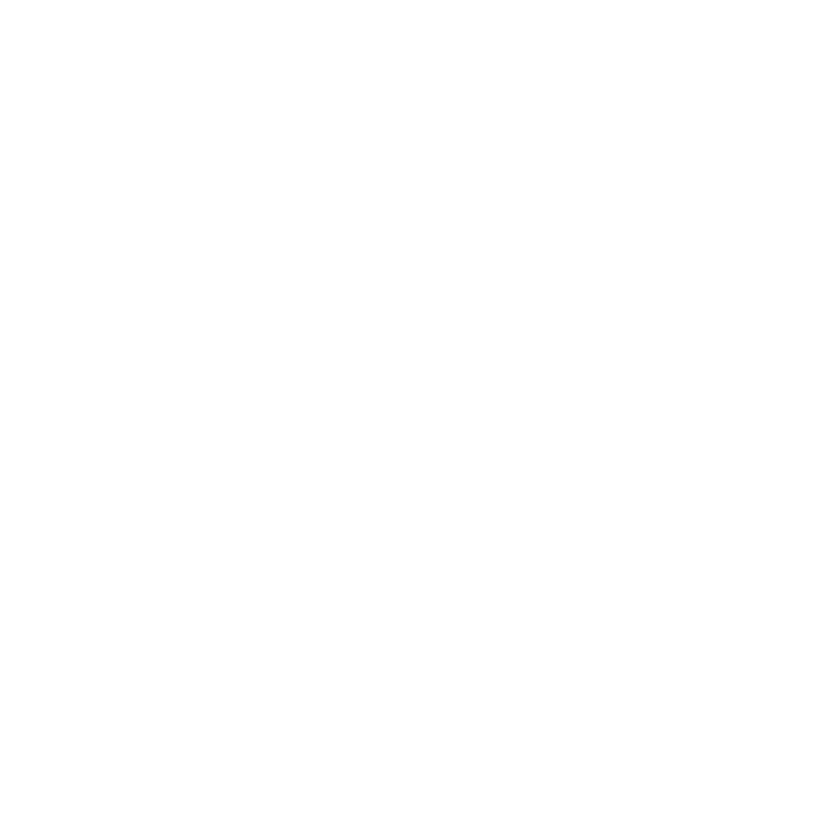
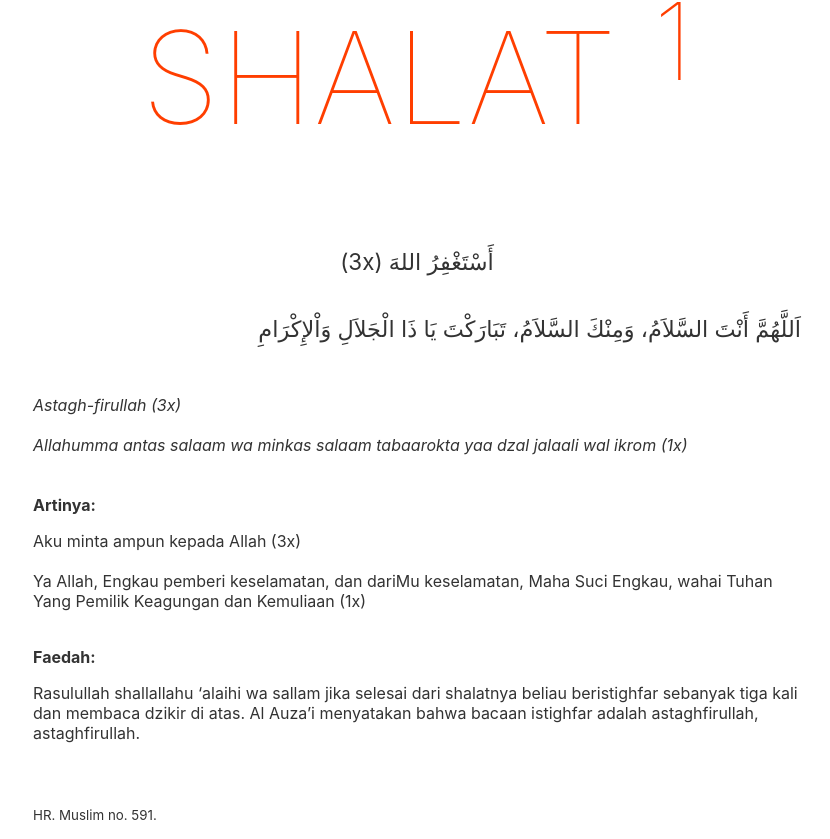
Before and after one commit to kubido/dzikir, a Svelte app: page /dzikir-setelah-shalat in a window 1280 px wide. Shown: the part 463-1302 px from the top of the page, without its empty margins (223-1053 px from the left). Before the commit the page ends 800 px from the top, so only its background shows below. Built offline with nearby package versions, Linux system fonts and the light colour scheme.

Commit message:
add dzikirSetelahShalat

```diff
--- a/src/components/Dzikir.svelte
+++ b/src/components/Dzikir.svelte
@@ -49,8 +49,10 @@
 
 <style>
   .arabic {
+    direction: rtl;
     text-align: right;
     font-size: 1.4em;
+    white-space: pre-line;
     line-height: 2em;
   }
   .translation {
@@ -58,6 +60,10 @@
   }
   #detail {
     text-align: left;
+  }
+
+  #detail i {
+    white-space: pre-line;
   }
 
   #navigation {
@@ -88,6 +94,9 @@
   #note {
     margin-top: 4em;
   }
+  #note * {
+    display: block;
+  }
 </style>
 
 <svelte:window on:mouseup={handleMouseUp} on:mousedown={handleMouseDown} />
@@ -104,14 +113,17 @@
       <p class="arabic center">{dzikir.header}</p>
     {/if}
     <p class="arabic">{dzikir.arabic}</p>
-
-    <sup>dibaca {dzikir.counter}x</sup>
+    {#if dzikir.counter}
+      <sup>dibaca {dzikir.counter}x</sup>
+    {/if}
     <div id="detail">
       <i>{dzikir.arabic_read}</i>
       <br />
       <br />
-      <b>Artinya:</b>
-      <p class="translation">{dzikir.translation}</p>
+      {#if dzikir.translation}
+        <b>Artinya:</b>
+        <p class="translation">{dzikir.translation}</p>
+      {/if}
       {#if dzikir.faedah}
         <b>Faedah:</b>
         <p>{dzikir.faedah}</p>
--- a/src/data.json
+++ b/src/data.json
@@ -404,5 +404,84 @@
         "HR. Ahmad 2: 290. Syaikh Syu’aib Al Arnauth mengatakan bahwa sanad hadits ini shahih sesuai syarat Muslim. Lihat komentar Syaikh Syu’aib Al Arnauth terhadap hadits ini untuk pengertian hummah diartikan dengan racun atau sengatan kalajengking."
       ]
     }
+  ],
+
+  "dzikirSetelahShalat": [
+    {
+      "id": 1,
+      "header": "أَسْتَغْفِرُ اللهَ (3x)",
+      "arabic": "اَللَّهُمَّ أَنْتَ السَّلاَمُ، وَمِنْكَ السَّلاَمُ، تَبَارَكْتَ يَا ذَا الْجَلاَلِ وَاْلإِكْرَامِ",
+      "arabic_read": "\nAstagh-firullah (3x)\n\nAllahumma antas salaam wa minkas salaam tabaarokta yaa dzal jalaali wal ikrom (1x)\n",
+      "translation": "Aku minta ampun kepada Allah (3x)\n\nYa Allah, Engkau pemberi keselamatan, dan dariMu keselamatan, Maha Suci Engkau, wahai Tuhan Yang Pemilik Keagungan dan Kemuliaan (1x)\n\n",
+      "counter": null,
+      "faedah": "Rasulullah shallallahu ‘alaihi wa sallam jika selesai dari shalatnya beliau beristighfar sebanyak tiga kali dan membaca dzikir di atas. Al Auza’i menyatakan bahwa bacaan istighfar adalah astaghfirullah, astaghfirullah.",
+      "sources": ["HR. Muslim no. 591."]
+    },
+    {
+      "id": 2,
+      "header": "",
+      "arabic": "لاَ إِلَـهَ إِلاَّ اللهُ وَحْدَهُ لاَ شَرِيْكَ لَهُ، لَهُ الْمُلْكُ وَلَهُ الْحَمْدُ وَهُوَ عَلَى كُلِّ شَيْءٍ قَدِيْرُ، \nاَللَّهُمَّ لاَ مَانِعَ لِمَا أَعْطَيْتَ، وَلاَ مُعْطِيَ لِمَا مَنَعْتَ، وَلاَ يَنْفَعُ ذَا الْجَدِّ مِنْكَ الْجَدُّ",
+      "arabic_read": "\nLaa ilaha illallah wahdahu laa syarika lah, lahul mulku wa lahul hamdu wa huwa ‘ala kulli syai-in qodiir.\n\nAllahumma laa maani’a limaa a’thoyta wa laa mu’thiya limaa mana’ta wa laa yanfa’u dzal jaddi minkal jaddu.\n",
+      "translation": "“Tiada Rabb yang berhak disembah selain Allah Yang Maha Esa, tidak ada sekutu bagi-Nya. Bagi-Nya puji dan bagi-Nya kerajaan. Dia Maha Kuasa atas segala sesuatu. \n\nYa Allah, tidak ada yang mencegah apa yang Engkau berikan dan tidak ada yang memberi apa yang Engkau cegah. Tidak berguna kekayaan dan kemuliaan itu bagi pemiliknya (selain iman dan amal shalihnya yang menyelamatkan dari siksaan). Hanya dari-Mu kekayaan dan kemuliaan.\n\n",
+      "counter": 1,
+      "faedah": "",
+      "sources": ["HR. Bukhari no. 844 dan Muslim no. 593."]
+    },
+    {
+      "id": 3,
+      "header": "",
+      "arabic": "لاَ إِلَـهَ إِلاَّ اللهُ وَحْدَهُ لاَ شَرِيْكَ لَهُ، لَهُ الْمُلْكُ وَلَهُ الْحَمْدُ وَهُوَ عَلَى كُلِّ شَيْءٍ قَدِيْرُ.\n لاَ حَوْلَ وَلاَ قُوَّةَ إِلاَّ بِاللهِ، لاَ إِلَـهَ إِلاَّ اللهُ، وَلاَ نَعْبُدُ إِلاَّ إِيَّاهُ، لَهُ النِّعْمَةُ وَلَهُ الْفَضْلُ وَلَهُ الثَّنَاءُ الْحَسَنُ، \nلاَ إِلَـهَ إِلاَّ اللهُ مُخْلِصِيْنَ لَهُ الدِّيْنَ وَلَوْ كَرِهَ الْكَافِرُوْنَ",
+      "arabic_read": "\nLaa ilaha illallah wahdahu laa syarika lah. Lahul mulku wa lahul hamdu wa huwa ‘ala kulli syai-in qodiir\n\nLaa hawla wa laa quwwata illa billah. Laa ilaha illallah wa laa na’budu illa iyyaah. Lahun ni’mah wa lahul fadhlu wa lahuts tsanaaul hasan.\n\nLaa ilaha illallah mukhlishiina lahud diin wa law karihal kaafiruun.\n",
+      "translation": "Tiada Rabb (yang berhak disembah) kecuali Allah, Yang Maha Esa, tidak ada sekutu bagi-Nya. Bagi-Nya kerajaan dan pujaan. Dia Mahakuasa atas segala sesuatu. \n\nTidak ada daya dan kekuatan kecuali (dengan pertolongan) Allah. Tiada Rabb (yang hak disembah) kecuali Allah. Kami tidak menyembah kecuali kepada-Nya. Bagi-Nya nikmat, anugerah dan pujaan yang baik.\n\n Tiada Rabb (yang hak disembah) kecuali Allah, dengan memurnikan ibadah kepadaNya, sekalipun orang-orang kafir sama benci.\n\n",
+      "counter": 1,
+      "faedah": "",
+      "sources": ["HR. Muslim no. 594."]
+    },
+    {
+      "id": 4,
+      "header": "",
+      "arabic": "سُبْحَانَ اللهِ (33 ×)\nاَلْحَمْدُ لِلَّهِ (33 ×)\nاَللهُ أَكْبَرُ (33 ×)\nلاَ إِلَـهَ إِلاَّاللهُ وَحْدَهُ لاَ شَرِيْكَ لَهُ، لَهُ الْمُلْكُ وَلَهُ الْحَمْدُ وَهُوَ عَلَى كُلِّشَيْءٍ قَدِيْرُ",
+      "arabic_read": "\nSubhanallah (33x)\n\nAl hamdulillah (33x)\n\nAllahu akbar (33 x)\n\nLaa ilaha illallah wahdahu laa syarika lah. Lahul mulku wa lahul hamdu wa huwa ‘ala kulli syai-in qodiir (1x)\n",
+      "translation": "Maha Suci Allah (33 x)\n\nsegala puji bagi Allah (33 x)\n\nAllah Maha Besar (33 x)\n\nTidak ada Rabb (yang berhak disembah) kecuali Allah Yang Maha Esa, tidak ada sekutu bagi-Nya. Bagi-Nya kerajaan. Bagi-Nya pujaan. Dia-lah Yang Mahakuasa atas segala sesuatu (1x)\n",
+      "counter": null,
+      "faedah": "",
+      "sources": ["HR. Muslim no. 597.", "Lihat Syarh Shahih Muslim, 5: 84."]
+    },
+    {
+      "id": 5,
+      "header": "",
+      "arabic": "",
+      "arabic_read": "Membaca ayat Kursi setiap selesai shalat (fardhu).",
+      "translation": "",
+      "counter": null,
+      "faedah": "Siapa membaca ayat Kursi setiap selesai shalat, tidak ada yang menghalanginya masuk surga selain kematian.",
+      "sources": [
+        "HR. An-Nasai dalam Al Kubro 9: 44. Hadits ini dinyatakan shahih oleh Ibnu Hibban, sebagaimana disebut oleh Ibnu Hajar dalam Bulughul Maram."
+      ]
+    },
+    {
+      "id": 6,
+      "header": "",
+      "arabic": "",
+      "arabic_read": "Membaca surat Al-Ikhlas, Al-Falaq dan An-Naas setiap selesai shalat (fardhu).",
+      "translation": "",
+      "counter": null,
+      "faedah": "Tiga surat ini disebut mu’awwidzot.",
+      "sources": [
+        "HR. Abu Daud no. 1523 dan An-Nasai no. 1337. Al Hafizh Abu Thohir mengatakan bahwa sanad hadits ini hasan."
+      ]
+    },
+    {
+      "id": 7,
+      "header": "",
+      "arabic": "اَللَّهُمَّ إِنِّيْ أَسْأَلُكَ عِلْمًا نَافِعًا، وَرِزْقًا طَيِّبًا، وَعَمَلاً مُتَقَبَّلاً",
+      "arabic_read": "Allahumma inni as-aluka ‘ilman naafi’a, wa rizqon thoyyiba, wa ‘amalan mutaqobbala",
+      "translation": "a Allah, sungguh aku memohon kepada-Mu ilmu yang bermanfaat (bagi diriku dan orang lain), rizki yang halal dan amal yang diterima (di sisi-Mu dan mendapatkan ganjaran yang baik).” (Dibaca setelah salam dari shalat Shubuh)",
+      "counter": 1,
+      "faedah": "",
+      "sources": [
+        "HR. Ibnu Majah no. 925 dan Ahmad 6: 305, 322. Al Hafizh Abu Thohir mengatakan bahwa hadits ini shahih."
+      ]
+    }
   ]
 }
--- a/src/pages/DzikirSetelahShalat.svelte
+++ b/src/pages/DzikirSetelahShalat.svelte
@@ -1,8 +1,6 @@
 <script>
-  import { Link } from "svelte-routing";
+  import Dzikir from "../components/Dzikir.svelte";
+  import { dzikirSetelahShalat } from "../data.json";
 </script>
 
-<div>
-  <Link to="/">{'<'} Kembali</Link>
-  <p>Belum tersedia</p>
-</div>
+<Dzikir title="Dzikir Setelah Shalat" dzikirs={dzikirSetelahShalat} />
```
